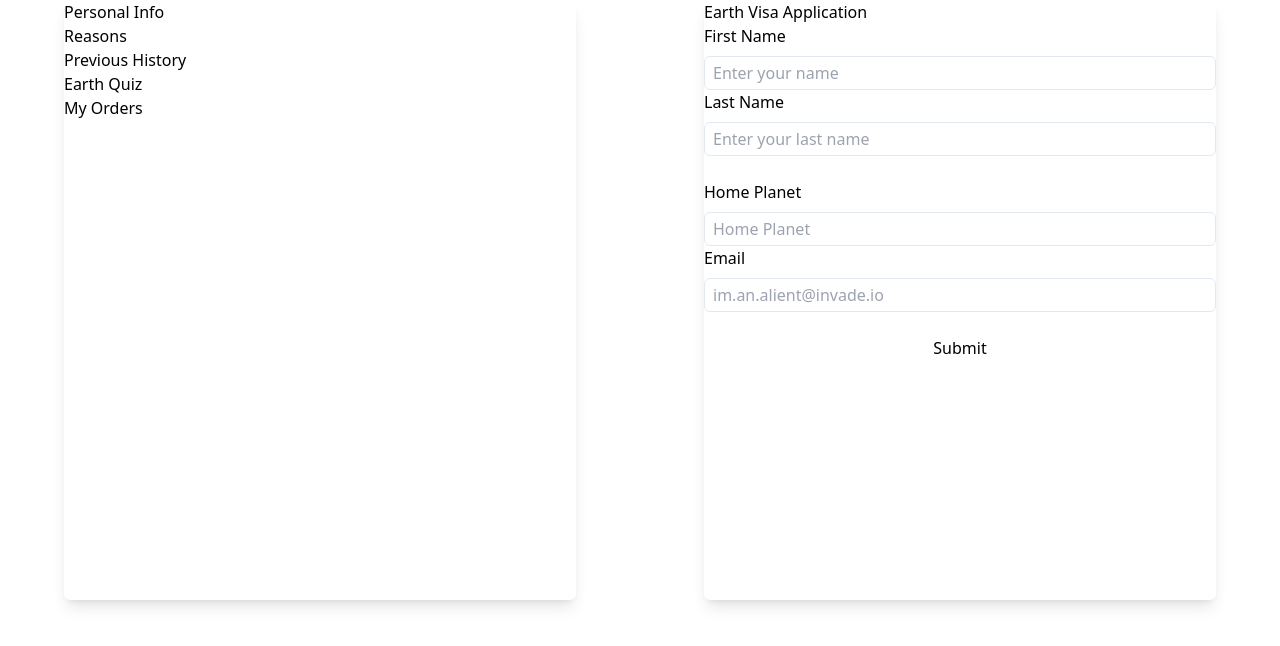
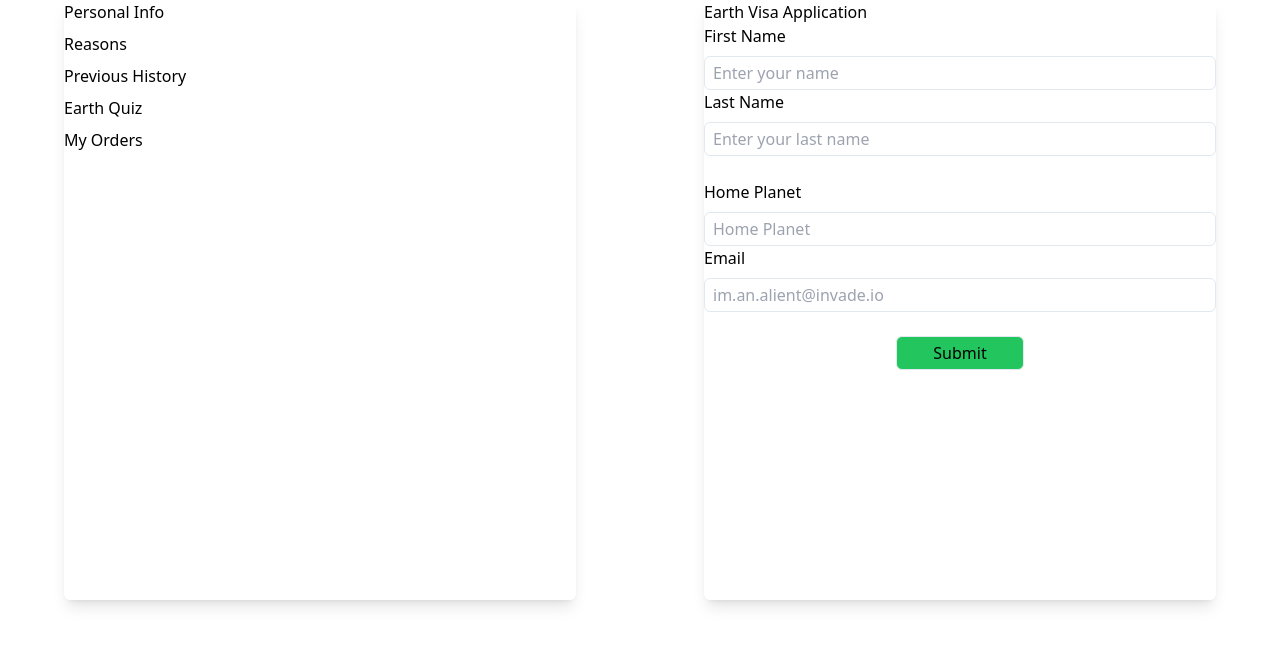
Before and after one commit to JoshBurkeDaemon/astro-id, a Next.js app in the folder astro-id-frontend/: page /form in a window 1280 px wide. Shown: the top 646 px of the page. Built offline with nearby package versions, Linux system fonts and the light colour scheme.

Commit message:
flex added to form nav

```diff
--- a/astro-id-frontend/src/pages/form/index.js
+++ b/astro-id-frontend/src/pages/form/index.js
@@ -14,7 +14,7 @@ const Form = () => {
     return (
         <div id="form-page" className="w-full h-screen flex justify-around">
             <aside id="form-nav" className="shadow-lg h-3/4 w-2/5 rounded-md">
-                <ul>
+                <ul className="flex flex-col gap-y-2">
                     <li>Personal Info</li>
                     <li>Reasons</li>
                     <li>Previous History</li>
@@ -34,7 +34,7 @@ const Form = () => {
                         <FormTextInput id="home-planet" type="text" label="Home Planet" placeholder="Home Planet"/>
                         <FormTextInput id="email" type="email" label="Email" placeholder="im.an.alient@invade.io"/>
                     </div>
-                    <button type="submit">Submit</button>
+                    <button type="submit" className="px-2 py-1 border-slate-200 border-solid border rounded-md w-1/4 self-center bg-green-500">Submit</button>
                 </form>
             </div>
         </div>
```
